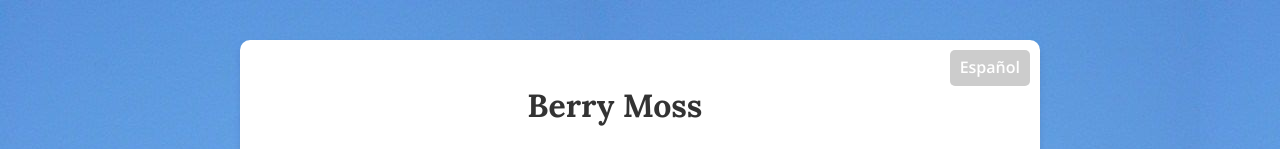
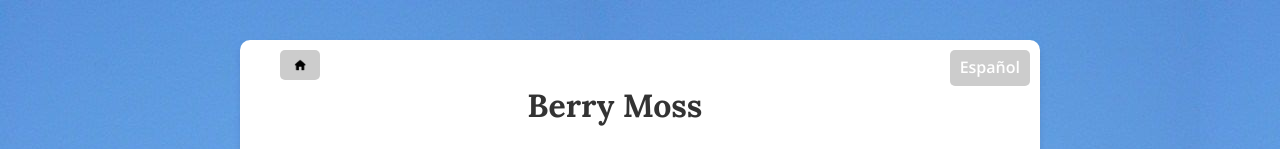
Before and after one commit to danielsilva010/daniel.silva, a plain HTML site: page berrygel.html in a window 1280 px wide. Shown: the top 149 px of the page. Drawn offline with nearby package versions, Linux system fonts and the light colour scheme.

Commit message:
Update berrygel.html

```diff
--- a/berrygel.html
+++ b/berrygel.html
@@ -169,6 +169,7 @@ margin-bottom: 20px;
   </head>
   <body>
     <div id="content">
+      <a class="home-button" href="index.html"></a>
     <a href="#" class="lang-btn">Español</a>
   <h1>Berry Moss</h1>
   <div id="header-image"></div>
```
